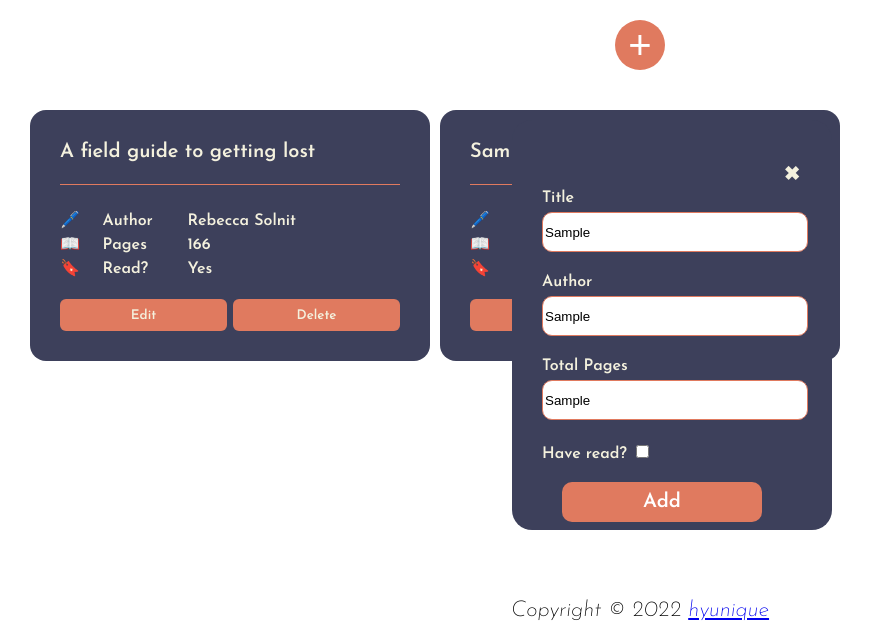
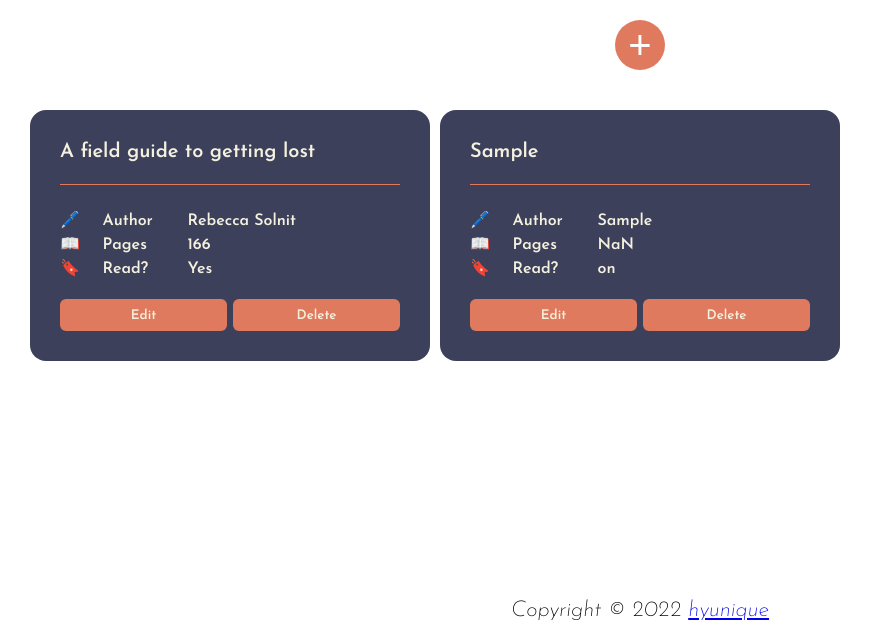
Before and after one commit to hyunique/bookiit, a plain HTML site: page index.html in a window 1280 px wide. Both pictures are taken after typing "Sample", "Sample", "Sample" into the empty fields and a click on the button "Add". Shown: the part 180-822 px from the top of the page, without its empty margins (0-873 px from the left). Drawn offline with Linux system fonts and the light colour scheme.

Commit message:
removed required from html, added conditional in newBook() instead

```diff
--- a/app.js
+++ b/app.js
@@ -26,7 +26,7 @@ class NewBook {
 
 class App {
 
-    #myLibrary = []
+    myLibrary = []
 
     // add input value to library object
     constructor() {
@@ -36,9 +36,6 @@ class App {
         closeModal.addEventListener('click', this.hideModal)
         addBookBtn.addEventListener('click', this.newBook.bind(this))
 
-        //loop object and render
-        // this.renderLibraryCard(book)
-
     }
 
     showModal() {
@@ -46,23 +43,32 @@ class App {
     }
     hideModal() {
         modal.style.display = "none"
+        authorInput.value = titleInput.value = pagesInput.value = pagesInput.value = ''
     }
 
     newBook(e) {
+
         // Prevent default reload of submit
         e.preventDefault()
 
         // Get data from form
+
         const authorValue = authorInput.value
         const titleValue = titleInput.value
         const pagesValue = +pagesInput.value
         const readValue = read.value //need to work on
+
+
+        //if one of the input values is empty, alert message
+        //if all is fiiled in, activate add button
+        if (authorValue === '' || titleValue === '' || pagesValue === '') {
+            // document.querySelector('.addBookBtn').disabled = false
+            return alert("Please fill in all information")
+        }
         let bookData = new NewBook(titleValue, authorValue, pagesValue, readValue)
-        // myLibrary.push(newBook);
-        // renderLibrary(newBook)
-
-        this.#myLibrary.push(bookData)
+        this.myLibrary.push(bookData)
         this.renderLibraryCard(bookData)
+        this.hideModal()
 
     }
 
--- a/index.html
+++ b/index.html
@@ -29,16 +29,16 @@
                     <!-- Modal content -->
                     <div class="modal-content">
                         <span class="closeModal">&times;</span>
-                        <form action="" class="form">
+                        <form action="#" class="form">
                             <label for="title">Title</label>
-                            <input type="text" id="title" class="inputs" name="title" required>
+                            <input type="text" id="title" class="inputs" name="title">
                             <label for="author">Author</label>
-                            <input type="text" id="author" class="inputs" name="author" required>
+                            <input type="text" id="author" class="inputs" name="author">
                             <label for="pages">Total Pages</label>
-                            <input type="text" id="pages" class="inputs" name="pages" required>
+                            <input type="text" id="pages" class="inputs" name="pages">
                             <label for="read">Have read?</label>
-                            <input type="checkbox" id="read" class="inputs" name="read" required>
-                            <button type="submit" class="addBookBtn">Add</button>
+                            <input type="checkbox" id="read" class="inputs" name="read">
+                            <button class="addBookBtn">Add</button>
                         </form>
                     </div>
                 </div>
```
